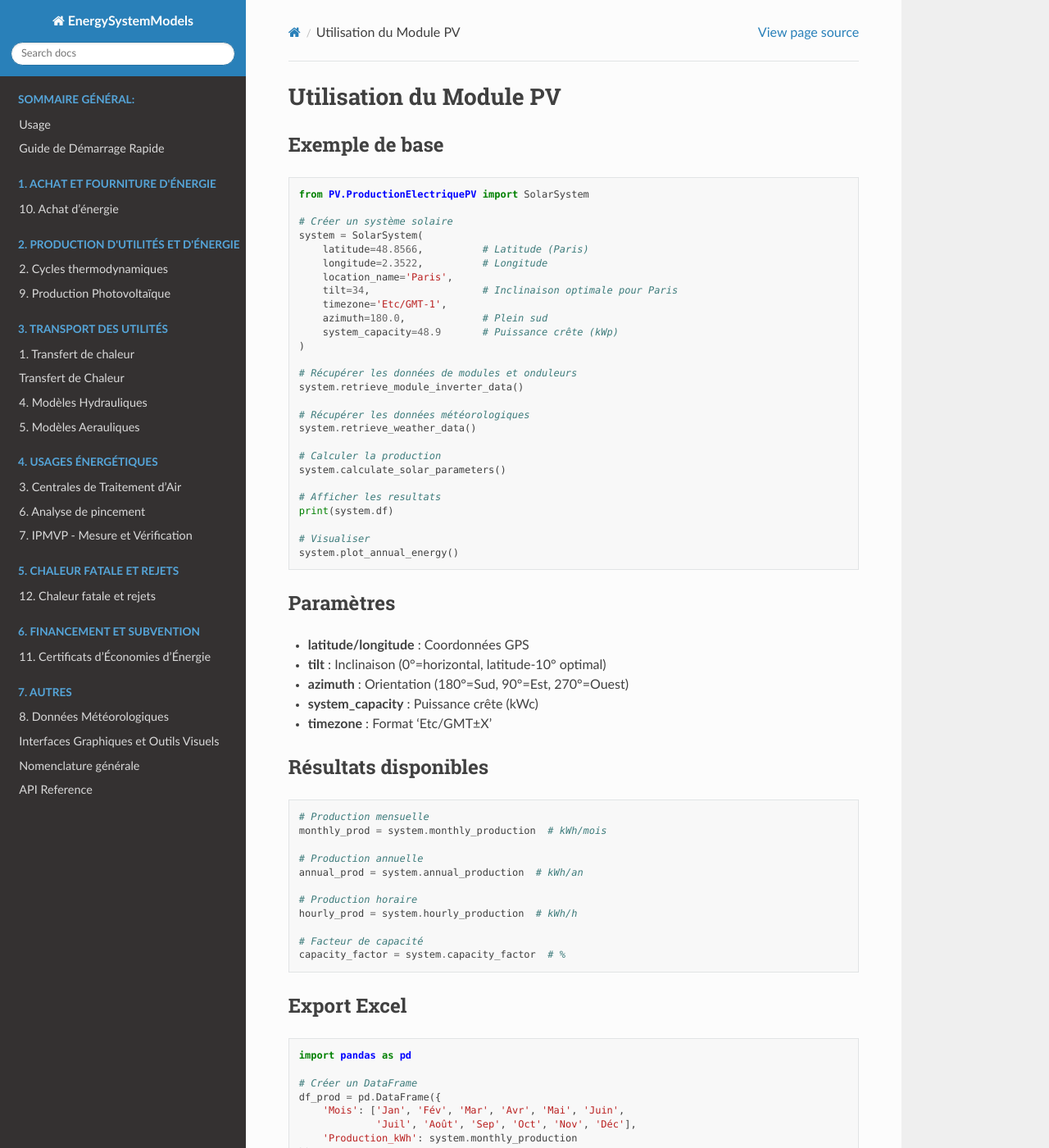
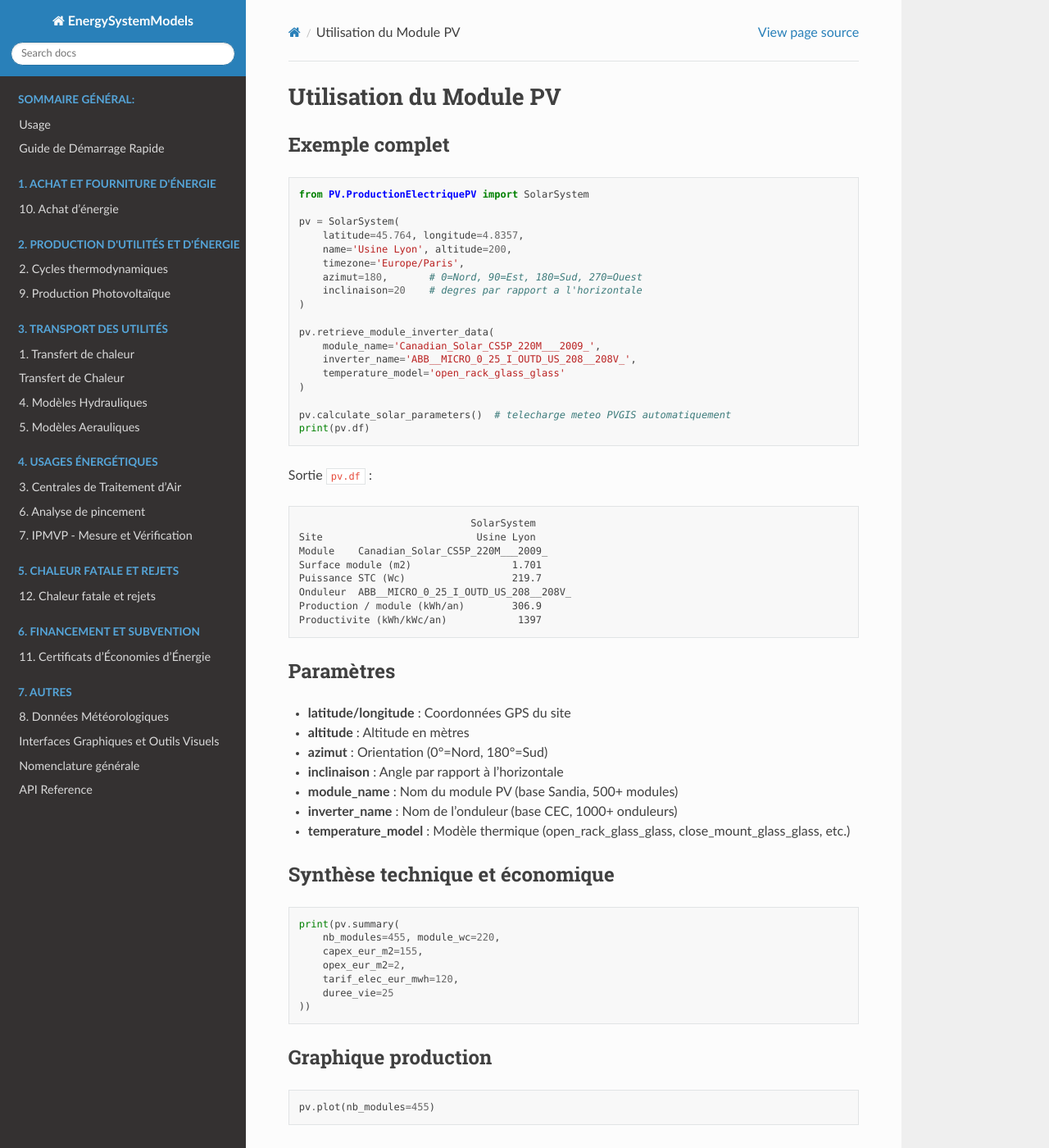
Before and after one commit to ZoheirHADID/EnergySystemModels-fr, a Sphinx documentation site: the page built from docs/source/009-pv-solaire/utilisation.rst, in a window 1280 px wide and 1400 px high. Shown: the whole window at 82% size. Built offline with Sphinx 7.4.7 and the Read the Docs theme 3.1.0, drawn with Linux system fonts in a browser that asks for light colours; pages that are not in the unit, such as notebooks, are missing from menus; some of the changed text lies outside the part shown.

Commit message:
docs(fr): add Chiller, NG_Heating_Value, NG_Boiler_Efficiency pages + update PV
New pages: Chiller (cycle froid/PAC), NG_Heating_Value (PCS/PCI ISO 6976),
NG_Boiler_Efficiency (EN12952-15 indirect method + FlueGasPort economizer).
PV: updated to current API (azimut, inclinaison, retrieve_module_inverter_data
with explicit params, plot, to_excel, orientation_study).

Co-Authored-By: Claude Opus 4.6 (1M context) <noreply@anthropic.com>

```diff
--- a/docs/source/002-thermodynamic_cycles/index.rst
+++ b/docs/source/002-thermodynamic_cycles/index.rst
@@ -12,4 +12,7 @@
    sink
    compressor
    turbine
+   chiller
+   ng_heating_value
+   ng_boiler_efficiency
    straight_pipe
--- a/docs/source/009-pv-solaire/utilisation.rst
+++ b/docs/source/009-pv-solaire/utilisation.rst
@@ -1,78 +1,98 @@
 Utilisation du Module PV
 ========================
 
-Exemple de base
+Exemple complet
 ---------------
 
 .. code-block:: python
 
    from PV.ProductionElectriquePV import SolarSystem
 
-   # Créer un système solaire
-   system = SolarSystem(
-       latitude=48.8566,          # Latitude (Paris)
-       longitude=2.3522,          # Longitude
-       location_name='Paris',
-       tilt=34,                   # Inclinaison optimale pour Paris
-       timezone='Etc/GMT-1',
-       azimuth=180.0,             # Plein sud
-       system_capacity=48.9       # Puissance crête (kWp)
+   pv = SolarSystem(
+       latitude=45.764, longitude=4.8357,
+       name='Usine Lyon', altitude=200,
+       timezone='Europe/Paris',
+       azimut=180,       # 0=Nord, 90=Est, 180=Sud, 270=Ouest
+       inclinaison=20    # degres par rapport a l'horizontale
    )
 
-   # Récupérer les données de modules et onduleurs
-   system.retrieve_module_inverter_data()
+   pv.retrieve_module_inverter_data(
+       module_name='Canadian_Solar_CS5P_220M___2009_',
+       inverter_name='ABB__MICRO_0_25_I_OUTD_US_208__208V_',
+       temperature_model='open_rack_glass_glass'
+   )
 
-   # Récupérer les données météorologiques
-   system.retrieve_weather_data()
+   pv.calculate_solar_parameters()  # telecharge meteo PVGIS automatiquement
+   print(pv.df)
 
-   # Calculer la production
-   system.calculate_solar_parameters()
+Sortie ``pv.df`` :
 
-   # Afficher les resultats
-   print(system.df)
+.. code-block:: text
 
-   # Visualiser
-   system.plot_annual_energy()
+                                SolarSystem
+   Site                          Usine Lyon
+   Module    Canadian_Solar_CS5P_220M___2009_
+   Surface module (m2)                 1.701
+   Puissance STC (Wc)                  219.7
+   Onduleur  ABB__MICRO_0_25_I_OUTD_US_208__208V_
+   Production / module (kWh/an)        306.9
+   Productivite (kWh/kWc/an)            1397
 
 Paramètres
 ----------
 
-* **latitude/longitude** : Coordonnées GPS
-* **tilt** : Inclinaison (0°=horizontal, latitude-10° optimal)
-* **azimuth** : Orientation (180°=Sud, 90°=Est, 270°=Ouest)
-* **system_capacity** : Puissance crête (kWc)
-* **timezone** : Format 'Etc/GMT±X'
+* **latitude/longitude** : Coordonnées GPS du site
+* **altitude** : Altitude en mètres
+* **azimut** : Orientation (0°=Nord, 180°=Sud)
+* **inclinaison** : Angle par rapport à l'horizontale
+* **module_name** : Nom du module PV (base Sandia, 500+ modules)
+* **inverter_name** : Nom de l'onduleur (base CEC, 1000+ onduleurs)
+* **temperature_model** : Modèle thermique (open_rack_glass_glass, close_mount_glass_glass, etc.)
 
-Résultats disponibles
----------------------
+Synthèse technique et économique
+---------------------------------
 
 .. code-block:: python
 
-   # Production mensuelle
-   monthly_prod = system.monthly_production  # kWh/mois
+   print(pv.summary(
+       nb_modules=455, module_wc=220,
+       capex_eur_m2=155,
+       opex_eur_m2=2,
+       tarif_elec_eur_mwh=120,
+       duree_vie=25
+   ))
 
-   # Production annuelle
-   annual_prod = system.annual_production  # kWh/an
+Graphique production
+--------------------
 
-   # Production horaire
-   hourly_prod = system.hourly_production  # kWh/h
+.. code-block:: python
 
-   # Facteur de capacité
-   capacity_factor = system.capacity_factor  # %
+   pv.plot(nb_modules=455)
 
 Export Excel
 ------------
 
 .. code-block:: python
 
-   import pandas as pd
+   pv.to_excel('production_lyon.xlsx', nb_modules=455)
 
-   # Créer un DataFrame
-   df_prod = pd.DataFrame({
-       'Mois': ['Jan', 'Fév', 'Mar', 'Avr', 'Mai', 'Juin',
-                'Juil', 'Août', 'Sep', 'Oct', 'Nov', 'Déc'],
-       'Production_kWh': system.monthly_production
-   })
+3 onglets : Horaire (8760 lignes), Mensuel (12 lignes), Synthèse.
 
-   # Exporter
-   df_prod.to_excel('production_pv.xlsx', index=False)
+Étude paramétrique d'orientation
+---------------------------------
+
+.. code-block:: python
+
+   scenarios = [
+       {'nom': 'Sud 35', 'azimut': 180, 'inclinaison': 35},
+       {'nom': 'Sud 10', 'azimut': 180, 'inclinaison': 10},
+       {'nom': 'Est 85', 'azimut': 90, 'inclinaison': 85},
+   ]
+
+   df, df_monthly = SolarSystem.orientation_study(
+       latitude=45.764, longitude=4.8357,
+       name='Lyon', altitude=200, timezone='Europe/Paris',
+       scenarios=scenarios
+   )
+   print(df)
+   SolarSystem.plot_orientation_study(df, df_monthly, name='Lyon')
```
Also changed, not shown: docs/source/002-thermodynamic_cycles/chiller.rst (added, +73 -0 lines), docs/source/002-thermodynamic_cycles/ng_boiler_efficiency.rst (added, +170 -0 lines), docs/source/002-thermodynamic_cycles/ng_heating_value.rst (added, +76 -0 lines).
